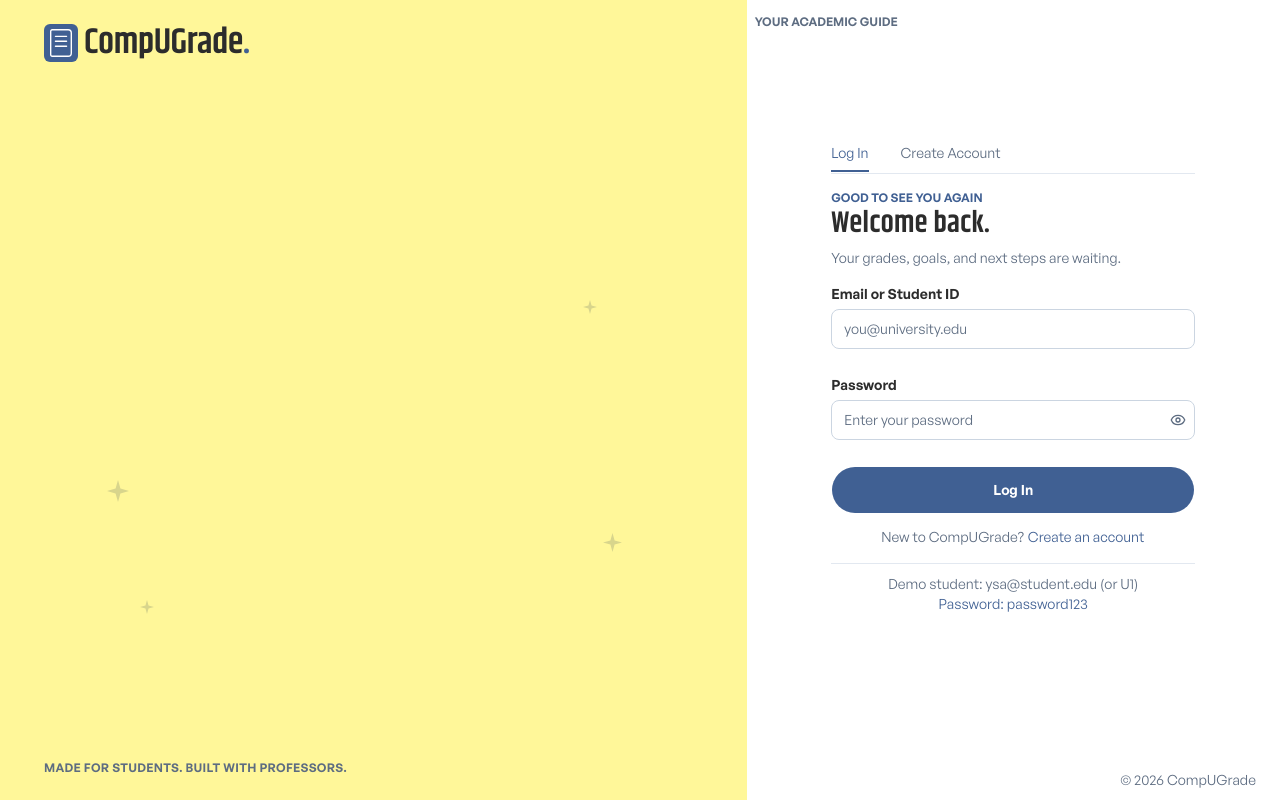
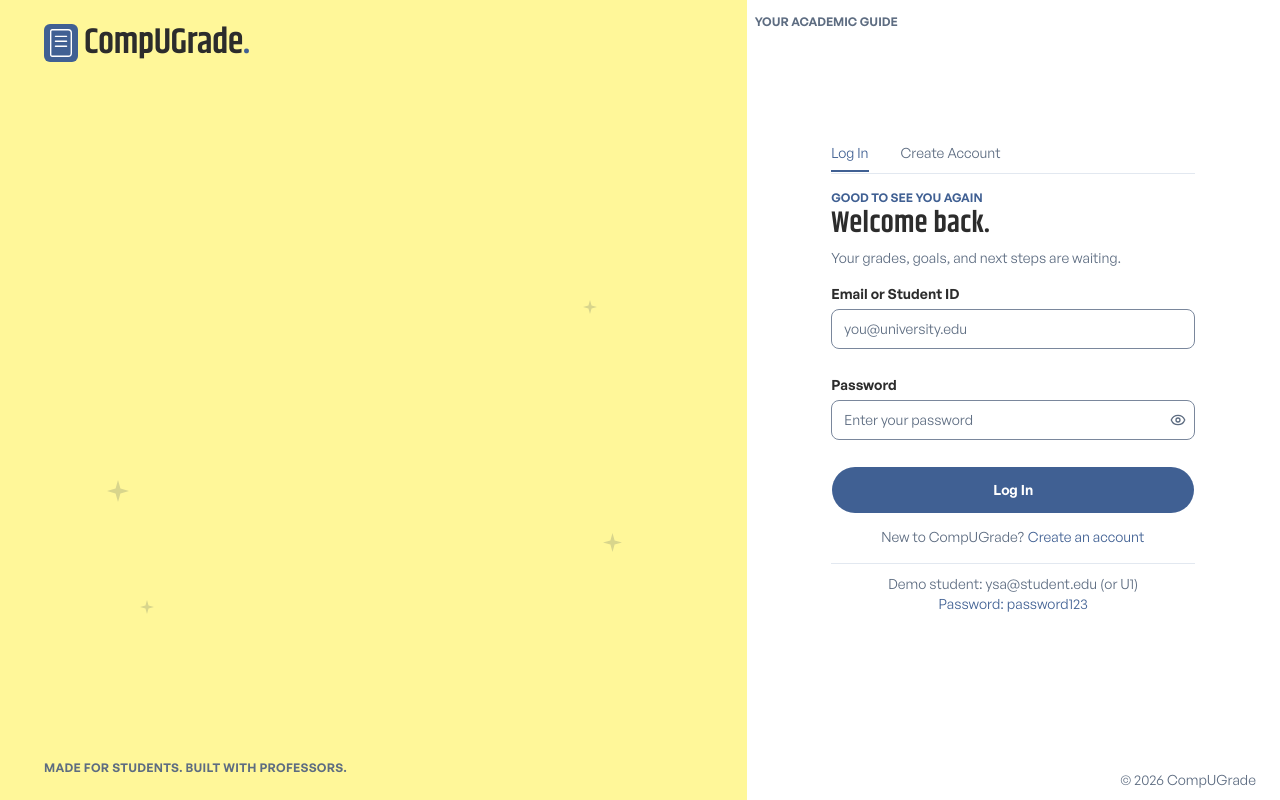
Before and after one commit to UIC-CCS-WEB-DEVELOPMENT-2026-2027/grade-compute, a React (Vite) app: page / in a window 1280 px wide. Built offline with nearby package versions, Linux system fonts and the light colour scheme.

Commit message:
style(a11y): control outlines at 3:1 contrast (FU12)
--input is #7a879c (was #cbd5e1): at least 3:1 against every background
a control sits on (WCAG 1.4.11). Card borders and dividers keep the
light --border. Approved visible change.

Co-Authored-By: Claude Opus 5.5 <noreply@anthropic.com>

```diff
--- a/src/index.css
+++ b/src/index.css
@@ -124,7 +124,10 @@
     --secondary-foreground: #406093;
     --accent: #e6edf9;
     --accent-foreground: #406093;
-    --input: #cbd5e1;
+    /* Control outlines (text boxes, selects, checkboxes, radios, the switch
+       track): at least 3:1 against every background they sit on (WCAG
+       1.4.11; FU12). Was #cbd5e1. */
+    --input: #7a879c;
     --success-foreground: #ffffff;
     --warning-foreground: #2c2c2c;
     --highlight-foreground: #2c2c2c;
```
Also changed, not shown: 1 other file (tests, documents, lock files or other folders).
